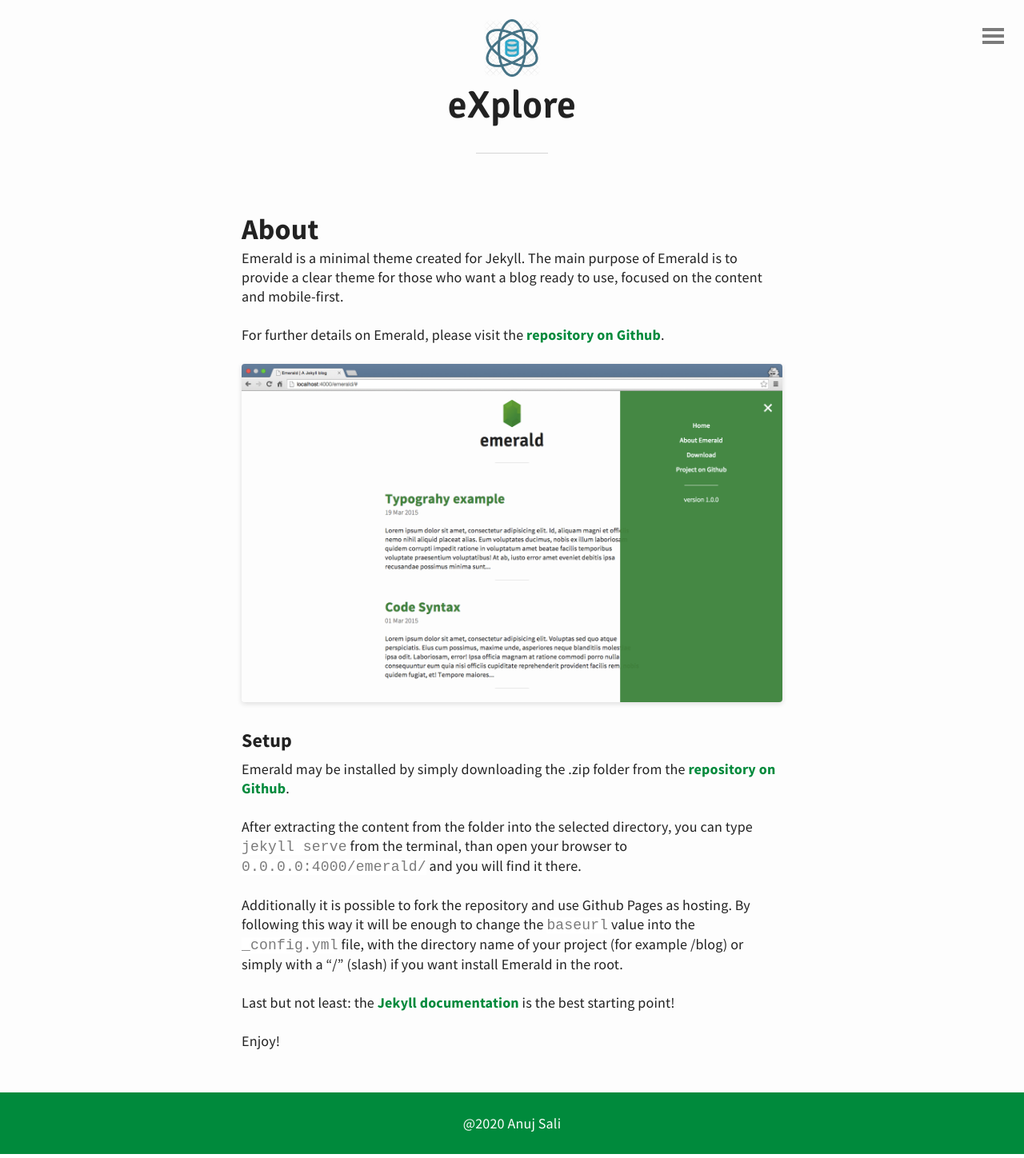
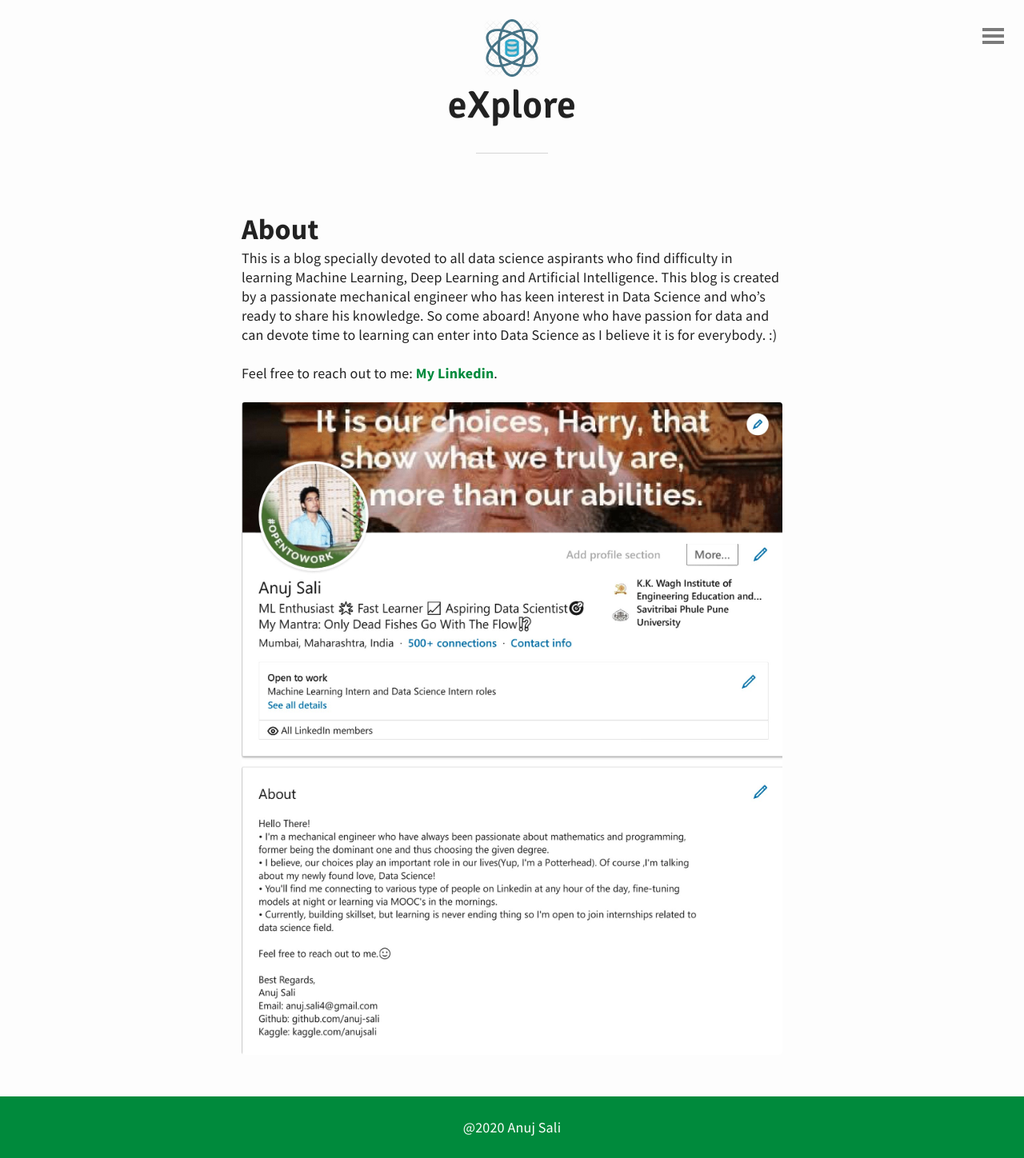
Before and after one commit to anuj-sali/Xplore, a Jekyll site: the page built from about.md, in a window 1280 px wide. Shown: the whole page at 80% size. Built offline with Jekyll 4.4.1, drawn with Linux system fonts in a browser that asks for light colours.

Commit message:
Update about.md

```diff
--- a/about.md
+++ b/about.md
@@ -1,21 +1,12 @@
 ---
 layout: page
-title: About Emerald
+title: About Me
 ---
 ## About
-Emerald is a minimal theme created for Jekyll. The main purpose of Emerald is to provide a clear theme for those who want a blog ready to use, focused on the content and mobile-first.
+This is a blog specially devoted to all data science aspirants who find difficulty in learning Machine Learning, Deep Learning and Artificial Intelligence. This blog is created by a passionate mechanical engineer who has keen interest in Data Science and who's ready to share his knowledge.
+So come aboard! Anyone who have passion for data and can devote time to learning can enter into Data Science as I believe it is for everybody. :)
 
-For further details on Emerald, please visit the [repository on Github](https://github.com/KingFelix/emerald/).
+Feel free to reach out to me:
+[My Linkedin](https://www.linkedin.com/in/anuj-sali/).
 
-![Emerald](img/Emerald01.png "Emerald")
-
-### Setup
-Emerald may be installed by simply downloading the .zip folder from the [repository on Github](https://github.com/KingFelix/emerald/archive/master.zip).
-
-After extracting the content from the folder into the selected directory, you can type ``jekyll serve`` from the terminal, than open your browser to ``0.0.0.0:4000/emerald/`` and you will find it there.
-
-Additionally it is possible to fork the repository and use Github Pages as hosting. By following this way it will be enough to change the ``baseurl`` value into the ``_config.yml`` file, with the directory name of your project (for example /blog) or simply with a "/" (slash) if you want install Emerald in the root.
-
-Last but not least: the [Jekyll documentation](http://jekyllrb.com) is the best starting point!
-
-Enjoy!
+![Linkedin](img/Linkedin-1.jpg "Linkedin")
```
